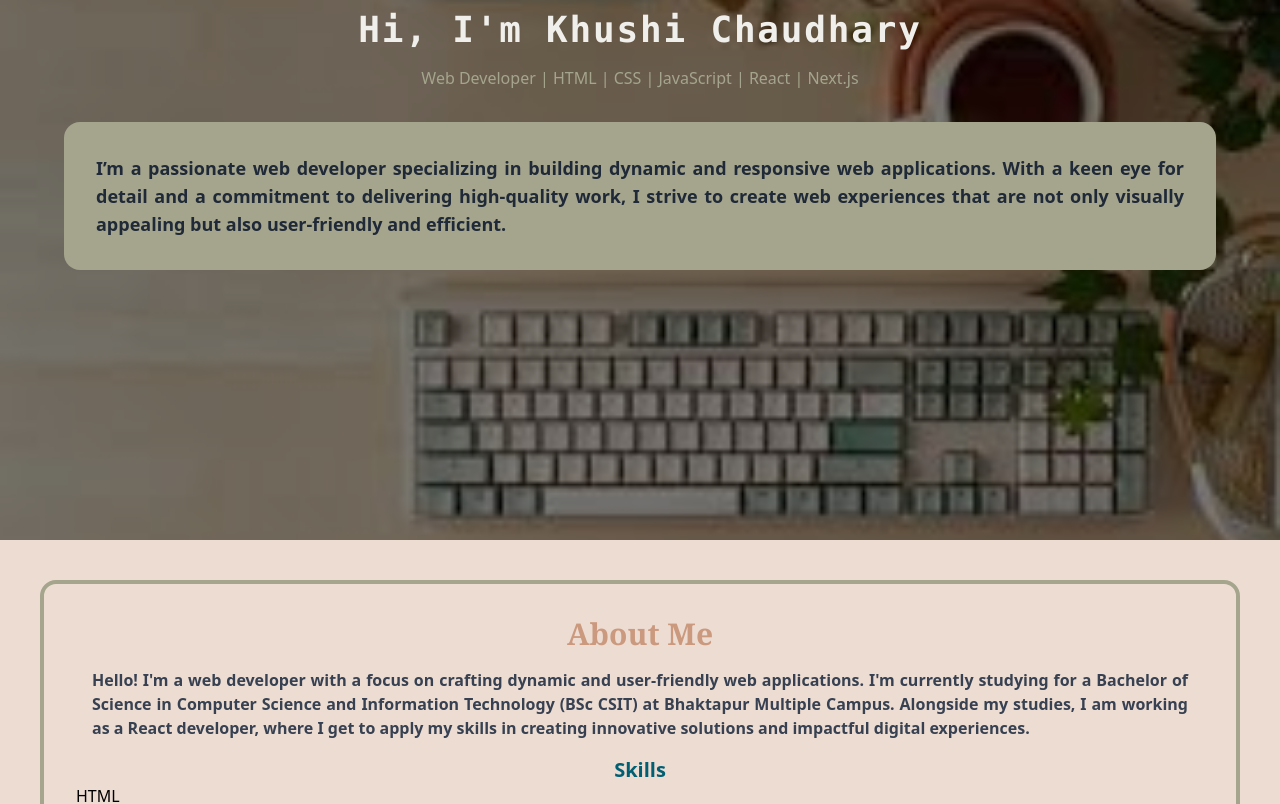
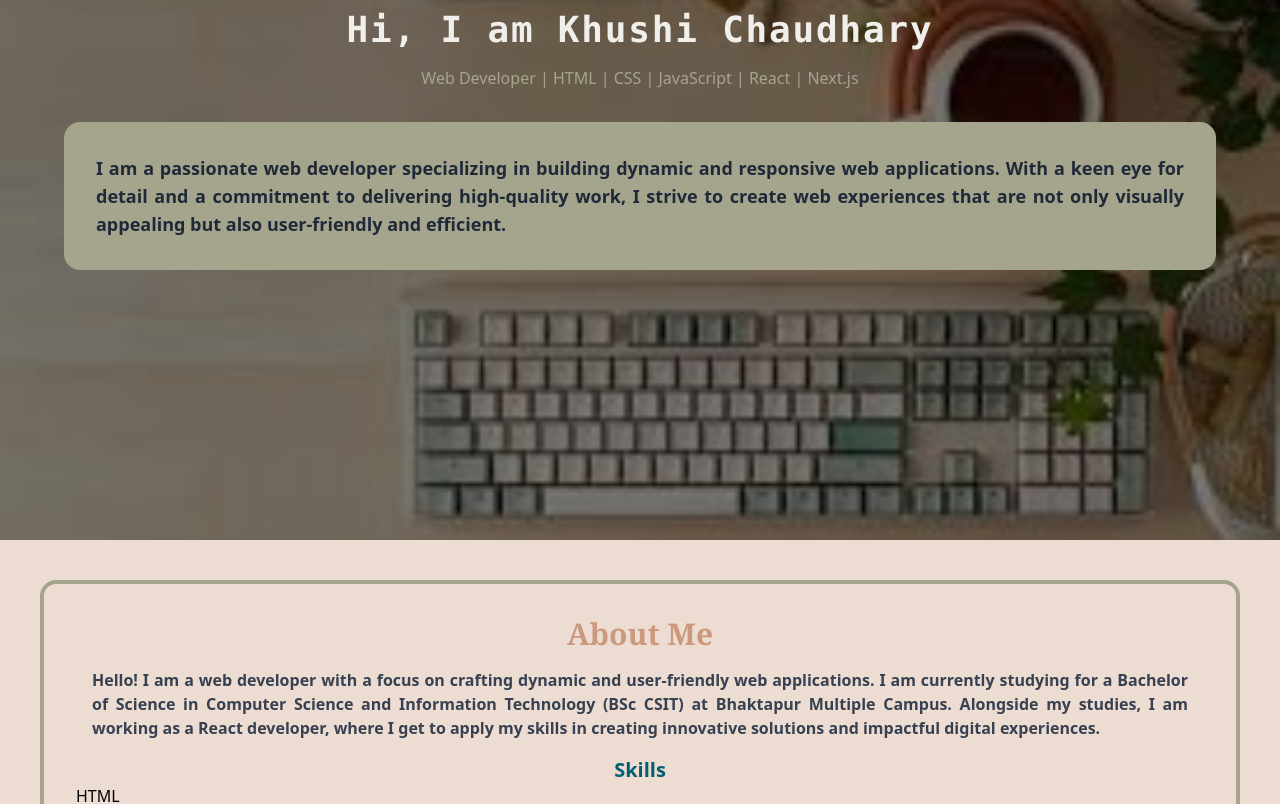
Before and after one commit to khushic10/portfolio, a Next.js app: page / in a window 1280 px wide. Shown: the part 260-1064 px from the top of the page. Built offline with nearby package versions, Linux system fonts and the light colour scheme.

Commit message:
error fixes

```diff
--- a/src/app/page.js
+++ b/src/app/page.js
@@ -14,13 +14,13 @@ export default function Home() {
 			>
 				<div className="relative flex flex-col justify-center items-center h-full bg-black bg-opacity-50">
 					<h1 className="text-custom-gray font-mono tracking-wider text-4xl font-bold m-4">
-						Hi, I'm <span className="cursor-pointer">Khushi Chaudhary</span>
+						Hi, I am <span className="cursor-pointer">Khushi Chaudhary</span>
 					</h1>
 					<h4 className="text-custom-green text-base mb-4">
 						Web Developer | HTML | CSS | JavaScript | React | Next.js
 					</h4>
 					<p className="text-gray-800 p-8 m-1 text-lg text-justify font-semibold font-sans bg-custom-green rounded-2xl mx-16 my-4">
-						I’m a passionate web developer specializing in building dynamic and
+						I am a passionate web developer specializing in building dynamic and
 						responsive web applications. With a keen eye for detail and a
 						commitment to delivering high-quality work, I strive to create web
 						experiences that are not only visually appealing but also
@@ -34,8 +34,8 @@ export default function Home() {
 				</h1>
 				<div>
 					<p className="m-4 text-justify font-semibold text-gray-700">
-						Hello! I'm a web developer with a focus on crafting dynamic and
-						user-friendly web applications. I'm currently studying for a
+						Hello! I am a web developer with a focus on crafting dynamic and
+						user-friendly web applications. I am currently studying for a
 						Bachelor of Science in Computer Science and Information Technology
 						(BSc CSIT) at Bhaktapur Multiple Campus. Alongside my studies, I am
 						working as a React developer, where I get to apply my skills in
```
